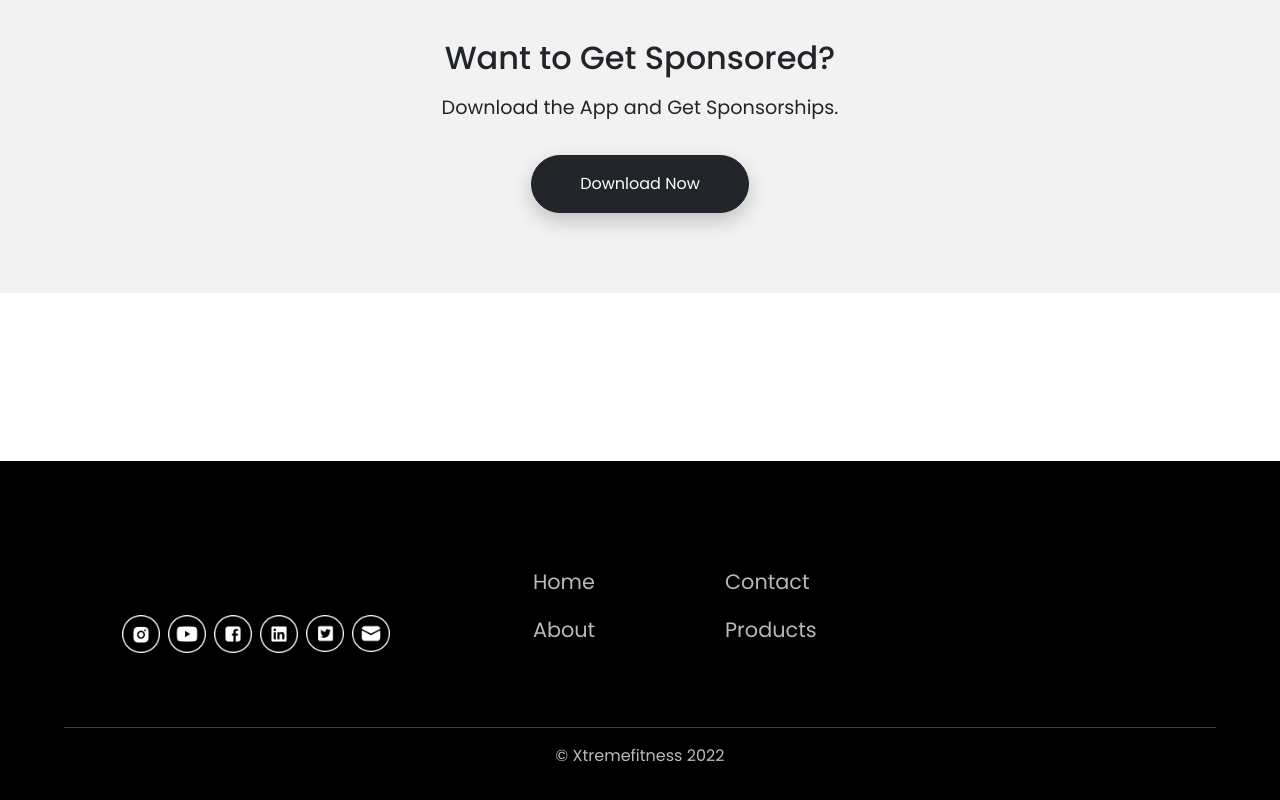
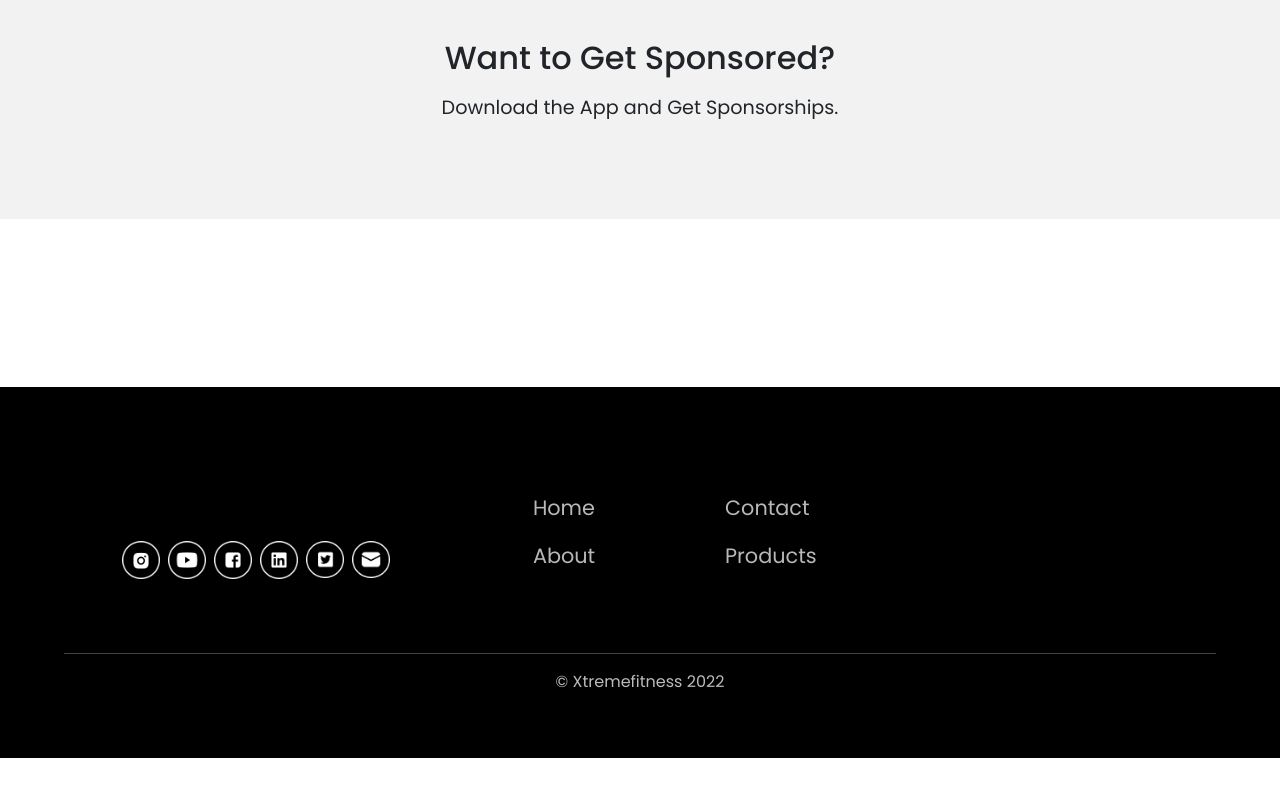
Before and after one commit to PriyanshuChaudhary272/xtremefitness, a React (Create React App) app: page /influencers in a window 1280 px wide. Shown: the part 7924-8724 px from the top of the page. After the commit the page ends 8682 px from the top, so only its background shows below. Built offline with nearby package versions, Linux system fonts and the light colour scheme.

Commit message:
fixed imports 4th file

```diff
--- a/src/components/AboutUs/Soundinteresting.jsx
+++ b/src/components/AboutUs/Soundinteresting.jsx
@@ -15,7 +15,7 @@ return (
     <div className='greydiv mb-5'>
         <h2>{props.heading}</h2>
         <p className='mt-3'>{props.para}</p>
-        <a className='btn btn-dark rounded-pill px-5 py-3 mt-3 joinus' onClick={handleClick} target={props.newpage === "true" ? "_blank" : null} rel={props.newpage === "true" ? "noreferrer" : null} href={props.link}>{props.button}</a>
+        {/* <a className='btn btn-dark rounded-pill px-5 py-3 mt-3 joinus' onClick={handleClick} target={props.newpage === "true" ? "_blank" : null} rel={props.newpage === "true" ? "noreferrer" : null} href={props.link}>{props.button}</a> */}
     </div>
 )
 }
```
